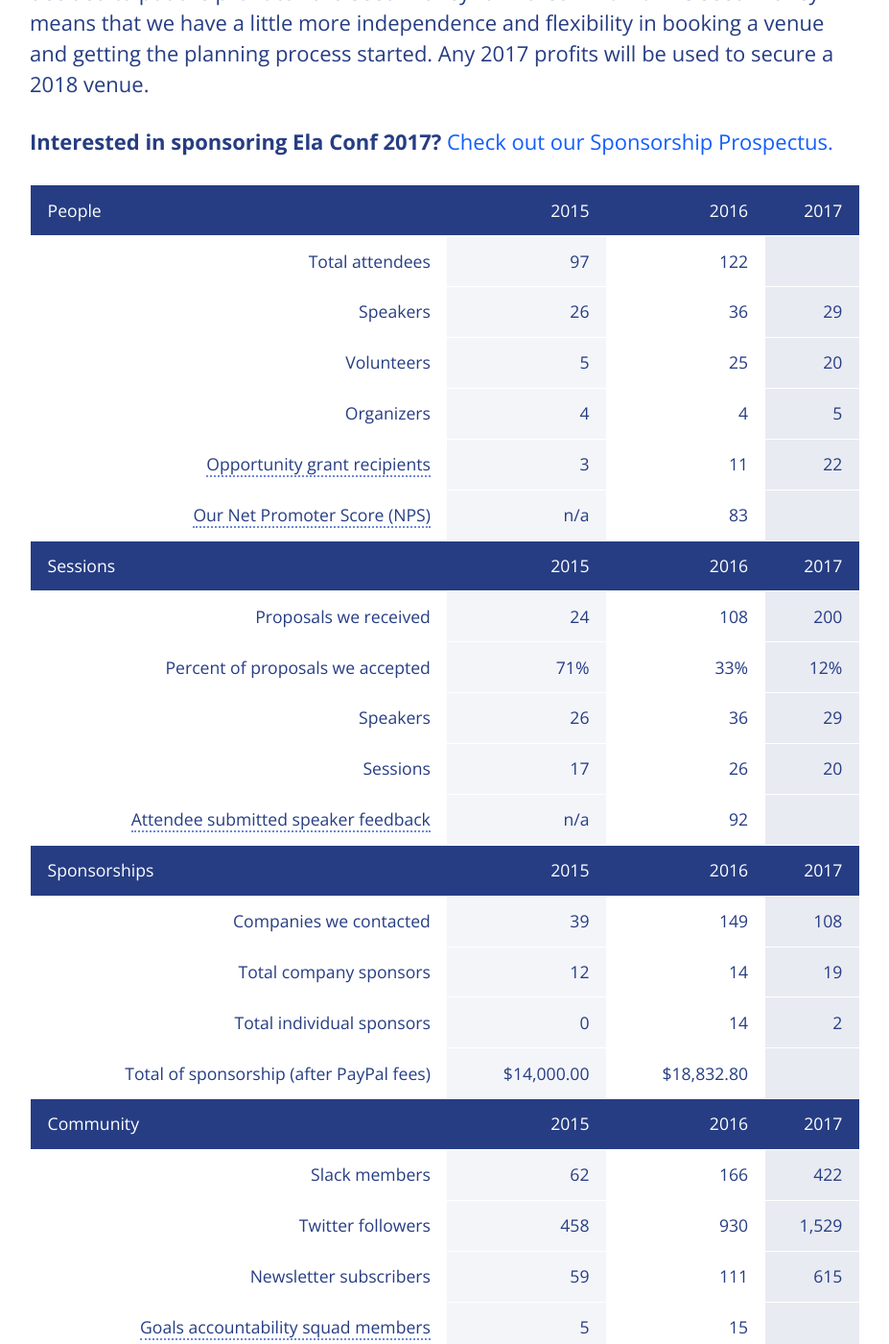
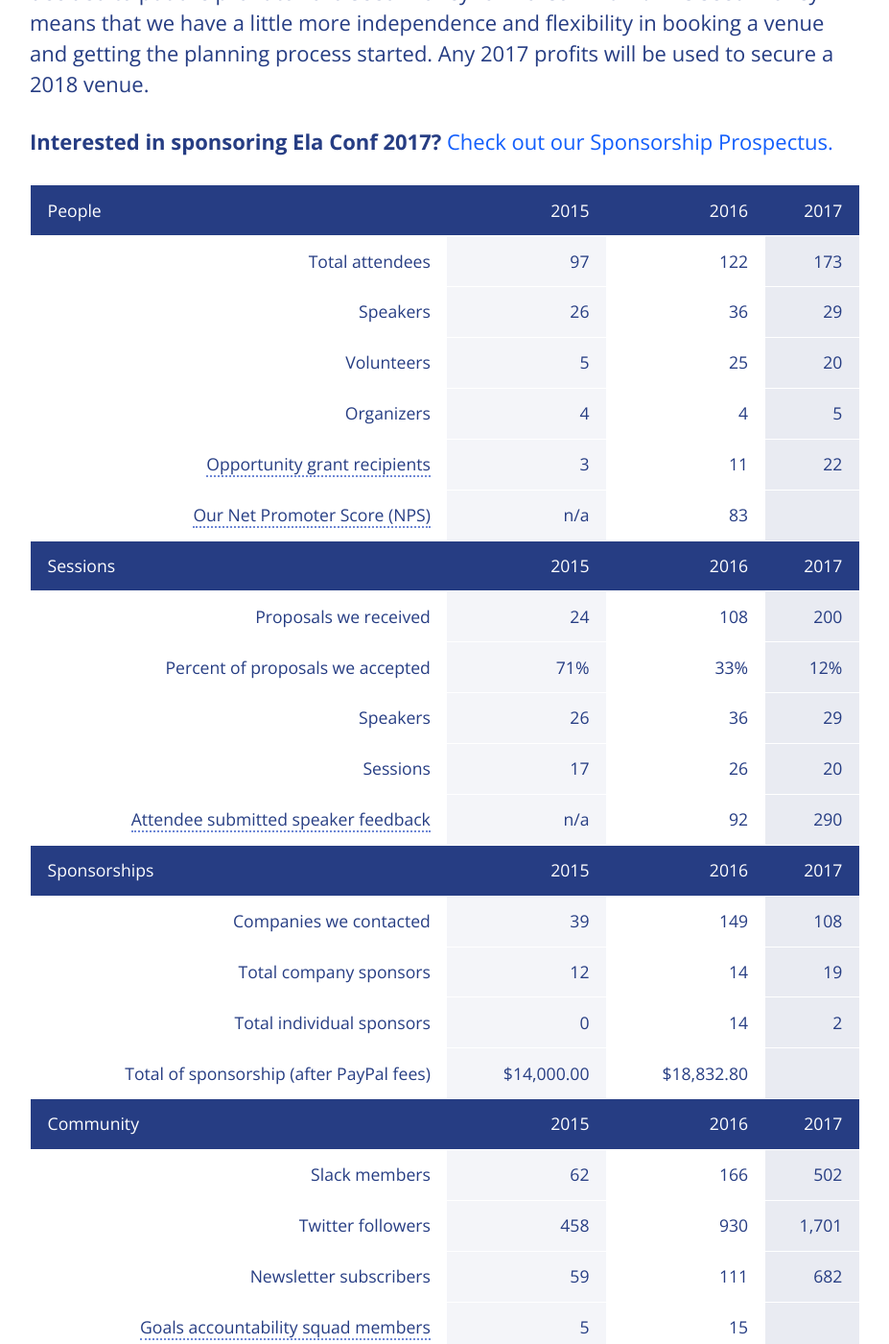
Before and after one commit to elaconf/elaconf.github.io, a Jekyll site: the page built from numbers/index.html, in a window 1280 px wide and 1400 px high, scrolled down 556 px. Shown: the whole window at 96% size, without its empty margins (176-1103 px from the left). Built offline with Jekyll 4.4.1, drawn with Linux system fonts in a browser that asks for light colours.

Commit message:
Update index.html

```diff
--- a/numbers/index.html
+++ b/numbers/index.html
@@ -23,7 +23,7 @@ redirect_from: /by-the-numbers/
       <th>Total attendees</th>
       <td>97</td>
       <td>122</td>
-      <td></td>
+      <td>173</td>
     </tr>
     <tr>
       <th>Speakers</th>
@@ -89,7 +89,7 @@ redirect_from: /by-the-numbers/
       <th><abbr data-info="Attendees had the option to submit feedback for speakers to help them improve their talk and speaking skills.">Attendee submitted speaker feedback</abbr></th>
       <td>n/a</td>
       <td>92</td>
-      <td></td>
+      <td>290</td>
     </tr>
     <tr>
       <th class="row-header">Sponsorships</th>
@@ -131,19 +131,19 @@ redirect_from: /by-the-numbers/
       <th>Slack members</th>
       <td>62</td>
       <td>166</td>
-      <td>422</td>
+      <td>502</td>
     </tr>
     <tr>
       <th>Twitter followers</th>
       <td>458</td>
       <td>930</td>
-      <td>1,529</td>
+      <td>1,701</td>
     </tr>
     <tr>
       <th>Newsletter subscribers</th>
       <td>59</td>
       <td>111</td>
-      <td>615</td>
+      <td>682</td>
     </tr>
     <tr>
       <th><abbr data-info="The community-founded Goals Squad meets monthly to help each other stay accountable for their goals.">Goals accountability squad members</abbr></th>
```
